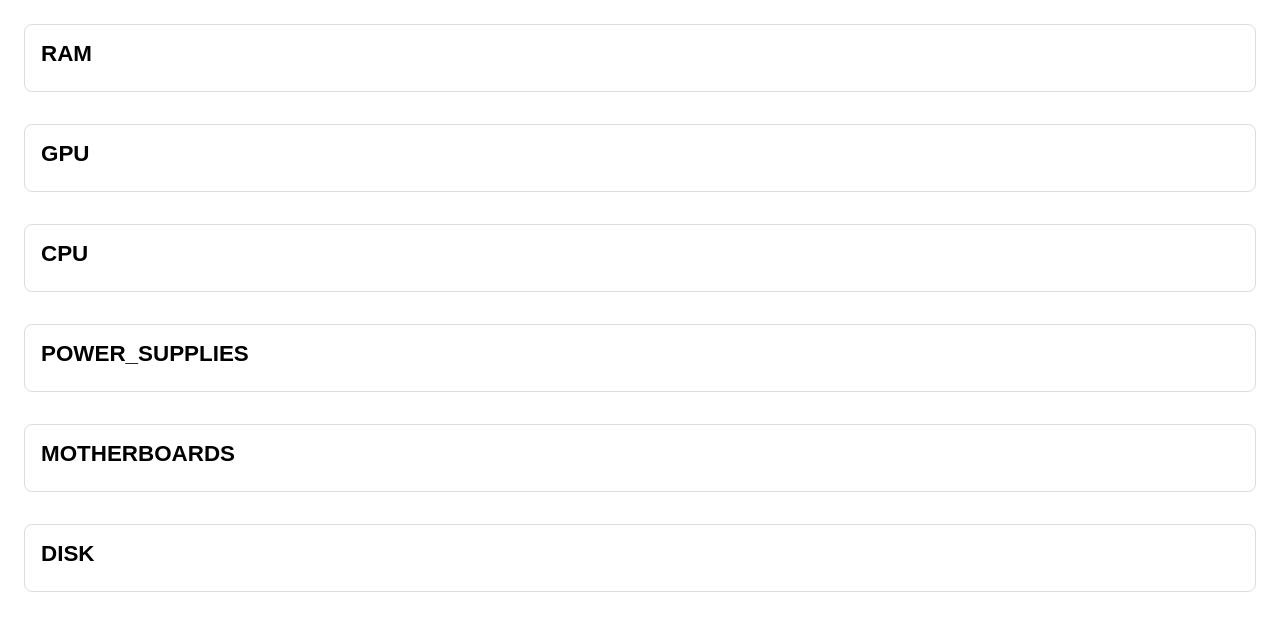
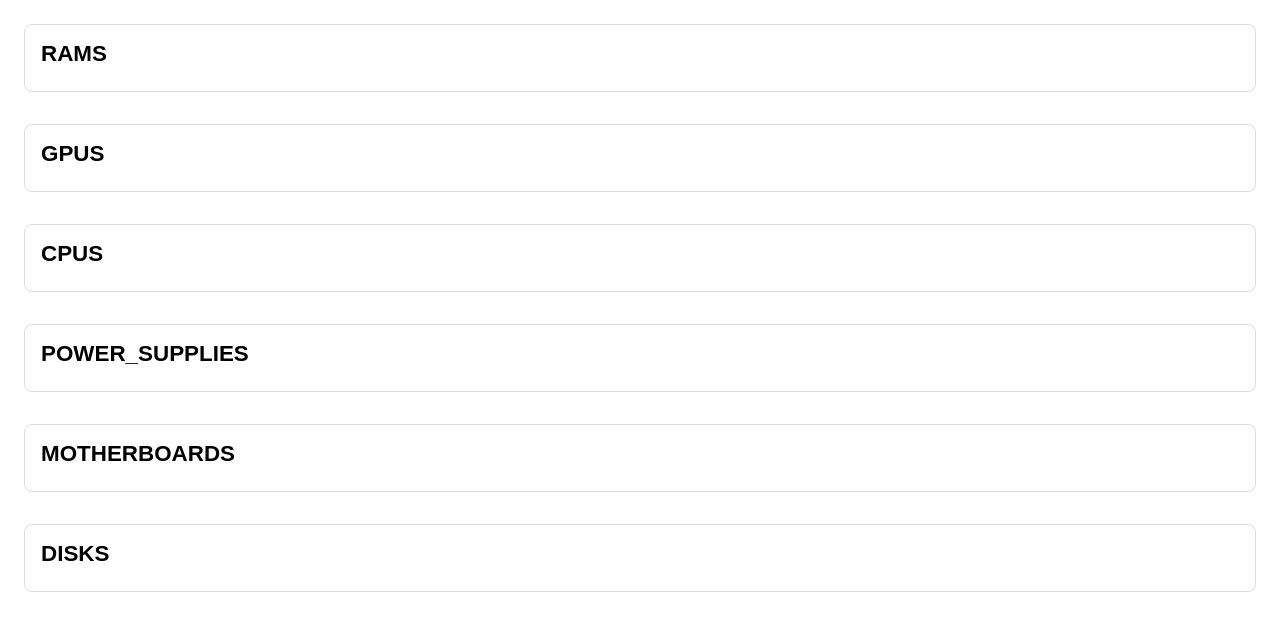
Before and after one commit to ashaxe333/Eshop_Project, a website: page parts_eshop/public/index.html in a window 1280 px wide. Drawn offline with Linux system fonts and the light colour scheme.

Commit message:
index.js update

```diff
--- a/parts_eshop/public/index.html
+++ b/parts_eshop/public/index.html
@@ -9,7 +9,7 @@
 <body>
     <main>
 
-        <ul id="rams" data-component="ram">
+        <ul id="rams" data-component="rams">
             <!--
             <li>
                 <p class="name">nazev</p>
@@ -21,11 +21,11 @@
             </li>
             -->
         </ul>
-        <ul id="gpus" data-component="gpu"></ul>
-        <ul id="cpus" data-component="cpu"></ul>
+        <ul id="gpus" data-component="gpus"></ul>
+        <ul id="cpus" data-component="cpus"></ul>
         <ul id="power_supplies" data-component="power_supplies"></ul>
         <ul id="motherboards" data-component="motherboards"></ul>
-        <ul id="disks" data-component="disk"></ul>
+        <ul id="disks" data-component="disks"></ul>
     </main>
 
     <script src="index.js"></script>
--- a/parts_eshop/server.js
+++ b/parts_eshop/server.js
@@ -131,6 +131,7 @@
 
 app.put('/parts/buy', (req, res) => {
   const partsList = req.body;
+  //console.log(`tady ${partsList}`);
   console.log(partsList);
   let stock = readParts();
 
```
